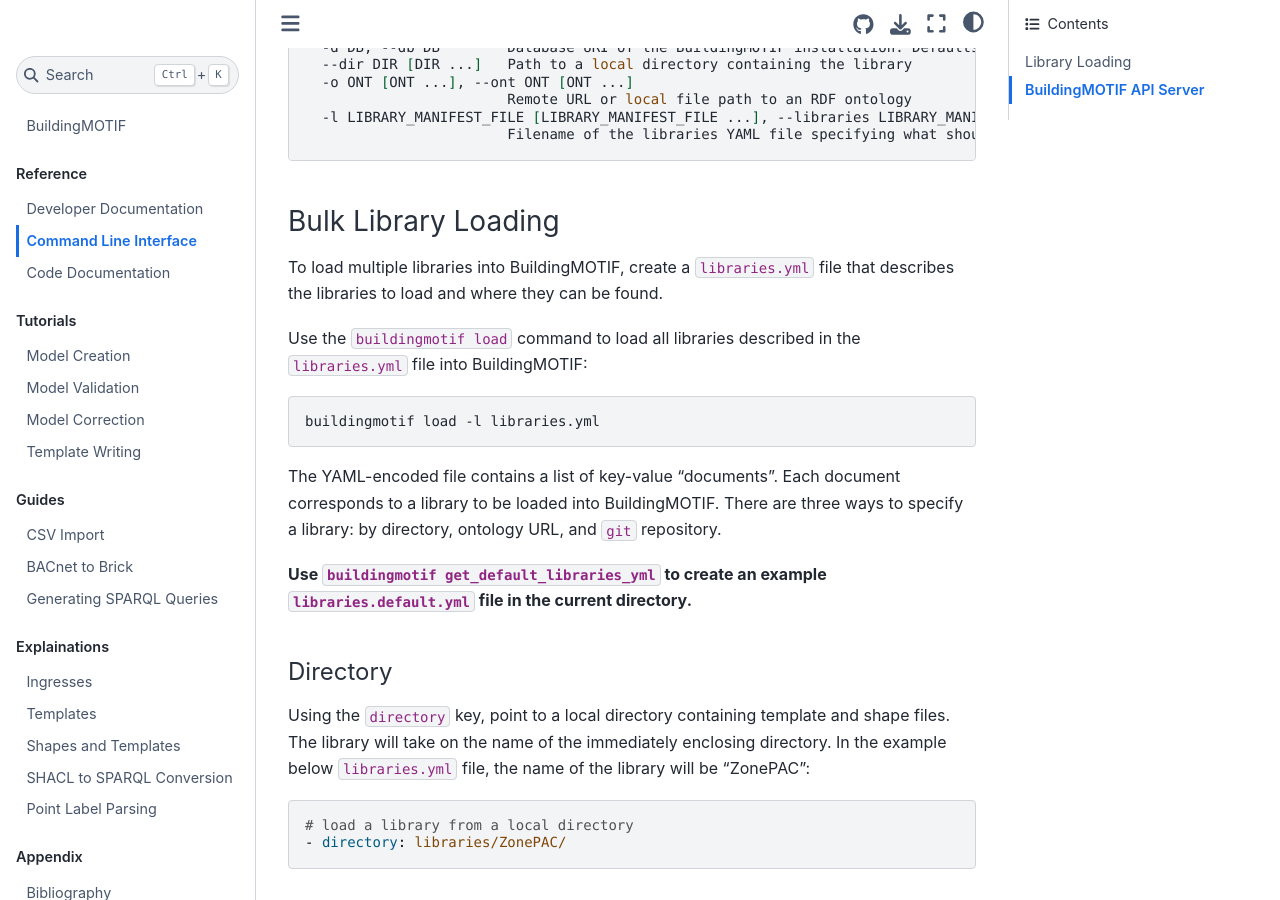
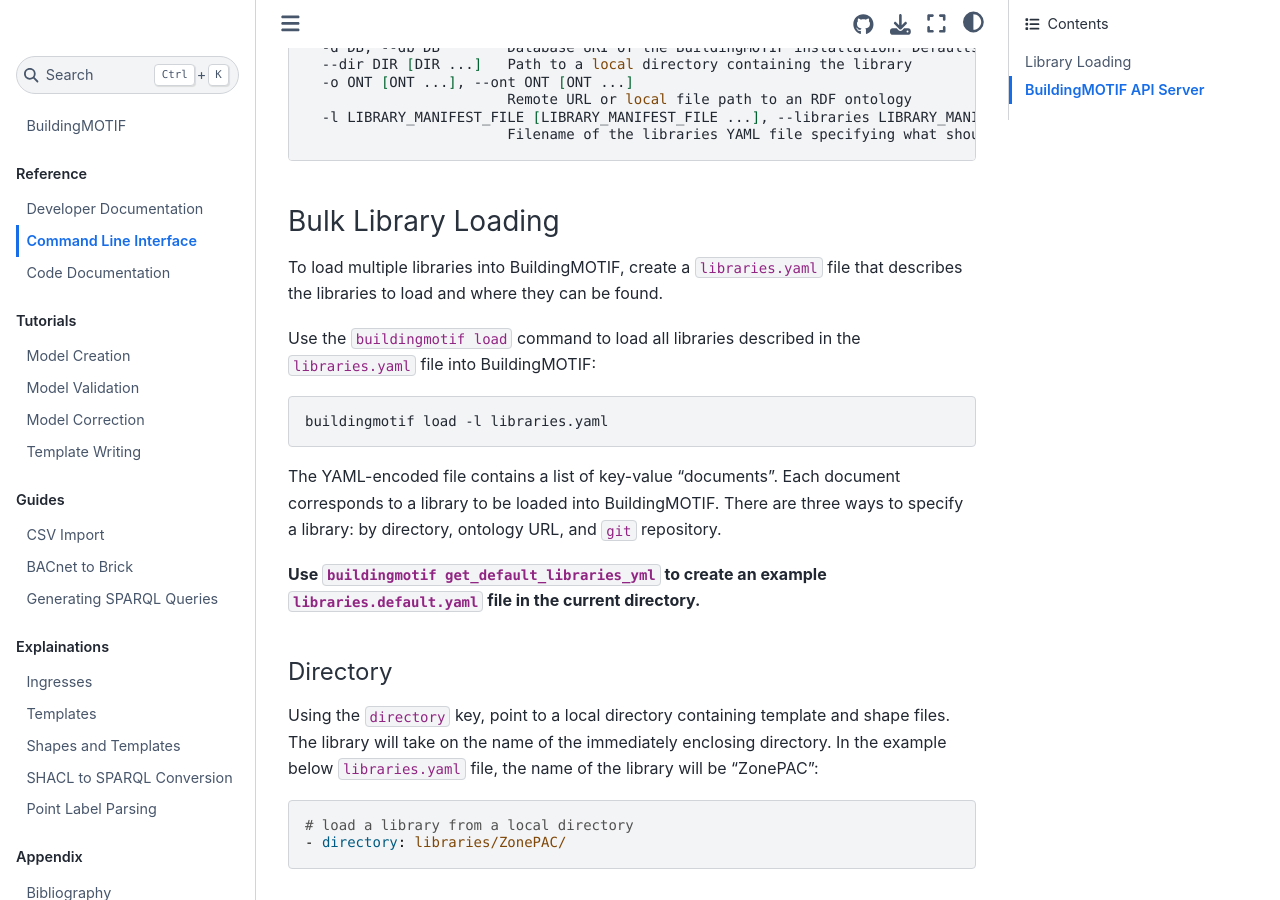
Before and after one commit to NREL/BuildingMOTIF, a Jupyter Book: the page built from docs/reference/cli_tool.md, in a window 1280 px wide and 900 px high, scrolled down 936 px. Built offline with Jupyter Book 1.0.4 settings and Sphinx 7.4.7 and the Sphinx Book theme 1.1.4, drawn with Linux system fonts in a browser that asks for light colours.

Commit message:
use .yaml as canonical extension for libraries

````diff
--- a/docs/reference/cli_tool.md
+++ b/docs/reference/cli_tool.md
@@ -39,21 +39,21 @@ optional arguments:
 
 ### Bulk Library Loading
 
-To load multiple libraries into BuildingMOTIF, create a `libraries.yml` file that describes the libraries to load and where they can be found.
+To load multiple libraries into BuildingMOTIF, create a `libraries.yaml` file that describes the libraries to load and where they can be found.
 
-Use the `buildingmotif load` command to load all libraries described in the `libraries.yml` file into BuildingMOTIF:
+Use the `buildingmotif load` command to load all libraries described in the `libraries.yaml` file into BuildingMOTIF:
 
 ```bash
-buildingmotif load -l libraries.yml
+buildingmotif load -l libraries.yaml
 ```
 
 The YAML-encoded file contains a list of key-value "documents". Each document corresponds to a library to be loaded into BuildingMOTIF. There are three ways to specify a library: by directory, ontology URL, and `git` repository.
 
-**Use `buildingmotif get_default_libraries_yml` to create an example `libraries.default.yml` file in the current directory.**
+**Use `buildingmotif get_default_libraries_yml` to create an example `libraries.default.yaml` file in the current directory.**
 
 #### Directory
 
-Using the `directory` key, point to a local directory containing template and shape files. The library will take on the name of the immediately enclosing directory. In the example below `libraries.yml` file, the name of the library will be "ZonePAC":
+Using the `directory` key, point to a local directory containing template and shape files. The library will take on the name of the immediately enclosing directory. In the example below `libraries.yaml` file, the name of the library will be "ZonePAC":
 
 ```yaml
 # load a library from a local directory
````
Also changed, not shown: docs/tutorials/model_creation.md (+1 -1 lines).
